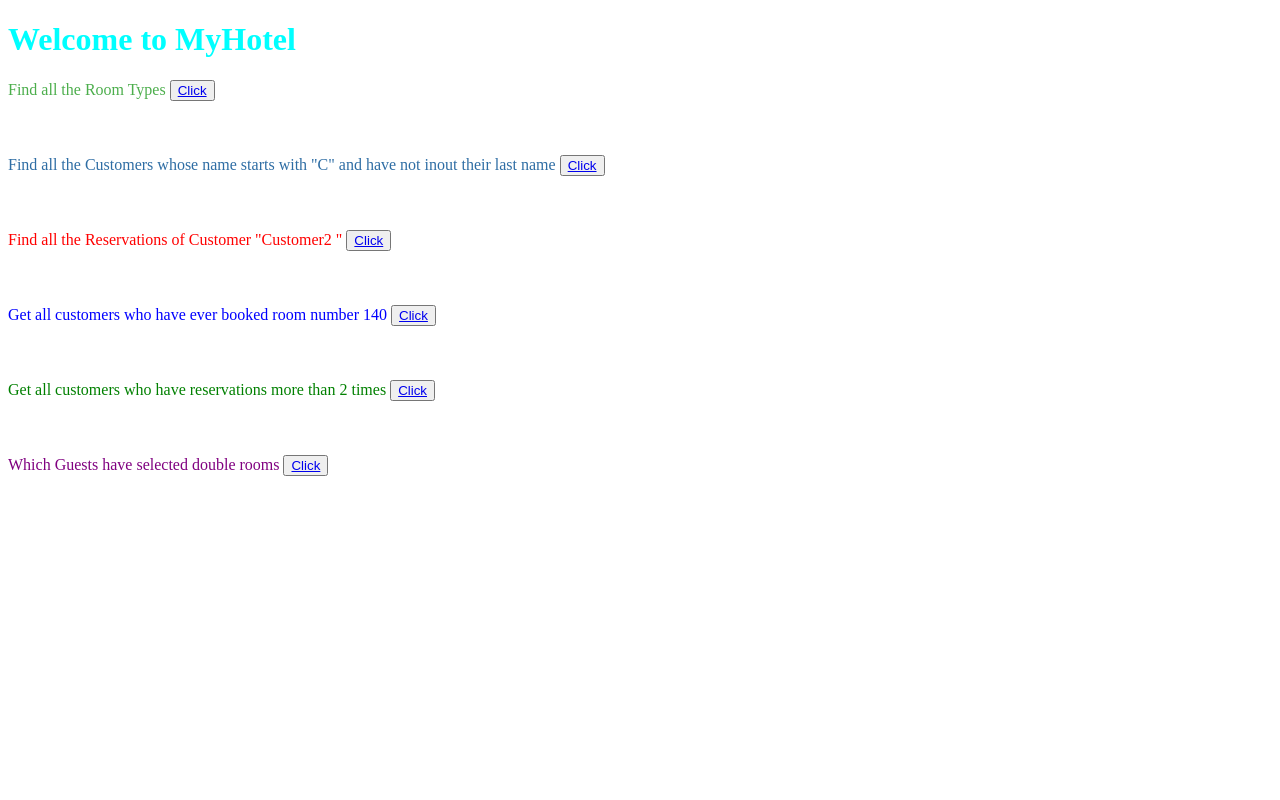
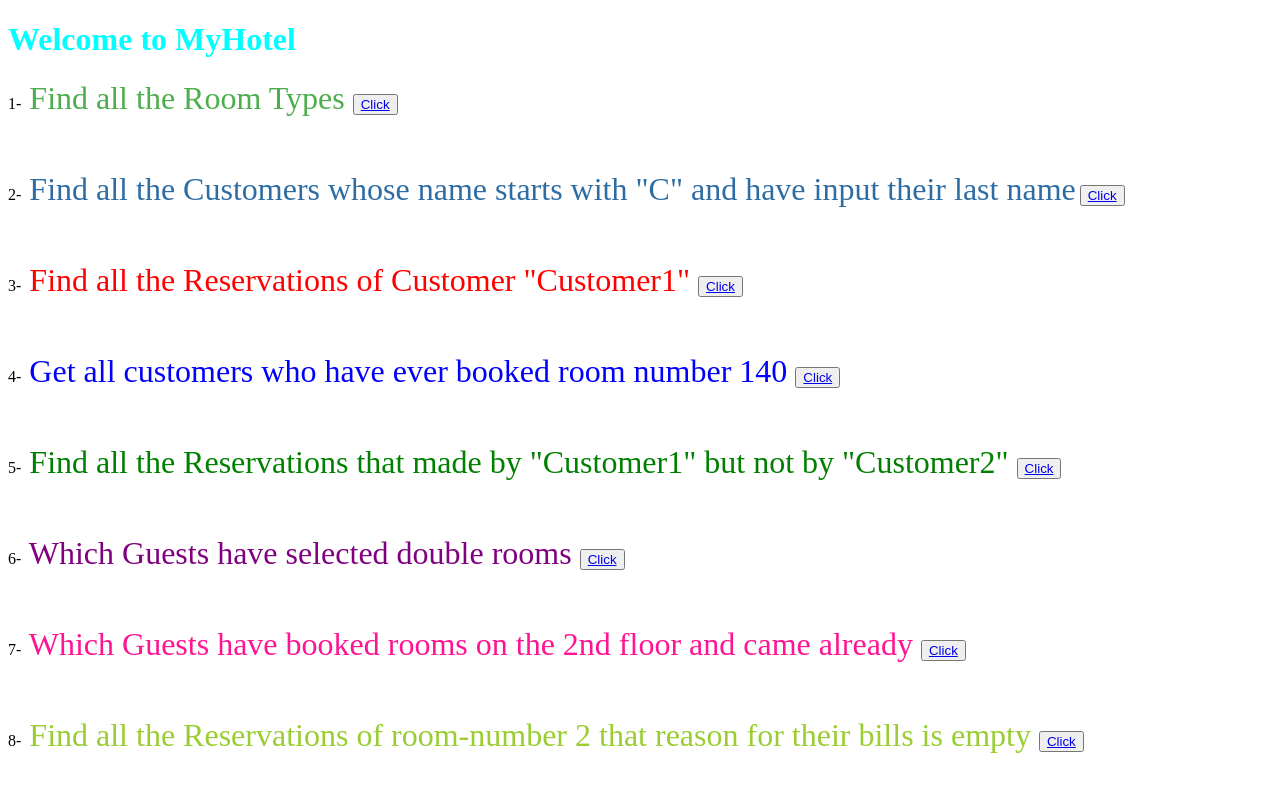
Before and after one commit to ArminCS97/Hotel_Management, a Django app: page /MyHotel/ in a window 1280 px wide. Run offline with Django 3.2, Linux system fonts and the light colour scheme.

Commit message:
some new queries

```diff
--- a/Hotel/MyHotel/templates/MyHotel/ButtonsForQueries.html
+++ b/Hotel/MyHotel/templates/MyHotel/ButtonsForQueries.html
@@ -6,10 +6,10 @@
 </head>
 <body>
 
-<h1 style="color: aqua"> Welcome to MyHotel </h1>
+<h1 style="color: aqua; font-size: xx-large"> Welcome to MyHotel </h1>
 
 
-<p style="display: inline ; color: #4cae4c"> Find all the Room Types </p>
+1-<p style="display: inline ; color: #4cae4c; font-size: xx-large"> Find all the Room Types </p>
 <button> <a href="/MyHotel/RoomTypes"> Click </a></button>
 
 <br/>
@@ -17,7 +17,7 @@
 <br/>
 <br/>
 
-<p style="display: inline ; color: #2e6da4" > Find all the Customers whose name starts with "C" and have not inout their last name</p>
+2-<p style="display: inline ; color: #2e6da4; font-size: xx-large" > Find all the Customers whose name starts with "C" and have input their last name</p>
 <button> <a href="/MyHotel/Customers"> Click </a></button>
 
 <br/>
@@ -25,7 +25,7 @@
 <br/>
 <br/>
 
-<p style="display: inline ; color: red" > Find all the Reservations of Customer "Customer2 "
+3-<p style="display: inline ; color: red; font-size: xx-large" > Find all the Reservations of Customer "Customer1"
 </p>
 <button> <a href="/MyHotel/Query1"> Click </a></button>
 
@@ -35,7 +35,7 @@
 <br/>
 <br/>
 
-<p style="display: inline ; color: blue" > Get all customers who have ever booked room number 140
+4-<p style="display: inline ; color: blue; font-size: xx-large" > Get all customers who have ever booked room number 140
 </p>
 <button> <a href="/MyHotel/Query2"> Click </a></button>
 
@@ -45,7 +45,7 @@
 <br/>
 <br/>
 
-<p style="display: inline ; color: green" > Get all customers who have reservations more than 2 times
+5-<p style="display: inline ; color: green; font-size: xx-large" > Find all the Reservations that made by "Customer1" but not by "Customer2"
 </p>
 <button> <a href="/MyHotel/Query3"> Click </a></button>
 
@@ -55,7 +55,7 @@
 <br/>
 
 
-<p style="display: inline ; color: purple" > Which Guests have selected double rooms
+6-<p style="display: inline ; color: purple ; font-size: xx-large" > Which Guests have selected double rooms
 </p>
 <button> <a href="/MyHotel/Query4"> Click </a></button>
 
@@ -64,6 +64,20 @@
 <br/>
 <br/>
 <br/>
+
+7-<p style="display: inline ; color: deeppink ; font-size: xx-large" > Which Guests have booked rooms on the 2nd floor and came already
+</p>
+<button> <a href="/MyHotel/Query5"> Click </a></button>
+
+
+<br/>
+<br/>
+<br/>
+<br/>
+
+8-<p style="display: inline ; color: yellowgreen; font-size: xx-large" > Find all the Reservations of room-number 2 that reason for their bills is empty
+</p>
+<button> <a href="/MyHotel/Query6"> Click </a></button>
 
 <!--<form action="/MyHotel/Query3" method="post">-->
 <!--     {% csrf_token %}-->
--- a/Hotel/MyHotel/urls.py
+++ b/Hotel/MyHotel/urls.py
@@ -9,4 +9,6 @@ urlpatterns = [
     path('Query2', views.q2),
     path('Query3', views.q3),
     path('Query4', views.q4),
+    path('Query5', views.q5),
+    path('Query6', views.q6),
 ]
--- a/Hotel/MyHotel/views.py
+++ b/Hotel/MyHotel/views.py
@@ -1,8 +1,8 @@
-from django.core.exceptions import ObjectDoesNotExist
+from django.db.models.functions import datetime
 from django.http import HttpResponse, HttpResponseRedirect, Http404
 from django.shortcuts import render
 from .models import RoomTypes, Customers, Reservations, Guests, RoomFeedback, Rooms
-from .forms import CustomersForm
+
 
 
 def index(request):
@@ -24,10 +24,11 @@ def customers(request):
 
 
 def q1(request):
-    customer = Customers.objects.filter(name='Customer1')
-    if not customer:
+    customer_ssn = Customers.objects.get(name="Customer1")
+    reservations = Reservations.objects.filter(customer_SSN=customer_ssn)
+    if not reservations:
         raise Http404
-    return render(request, 'MyHotel/Customers.html', {"code1": customer})
+    return render(request, 'MyHotel/QueriesResults.html', {"reserved": reservations})
 
 
 def q2(request):
@@ -37,17 +38,20 @@ def q2(request):
     return render(request, 'MyHotel/Customers.html', {"code1": roomNum})
 
 
-def q3(request):  # to do
-    try:
-        reservations = Reservations.objects.all()
-        for r in reservations:
-            ssn = r.customers_SSN
-            count = Reservations.objects.count(customers_SSN=ssn)
-            if count >= 0:
-                reservations.exclude(r)
-            return render(request, 'MyHotel/Customers.html', {"code1": reservations})
-    except ObjectDoesNotExist:
-        return HttpResponse('No One Was Found')
+def q3(request):
+    customer_ssn = Customers.objects.get(name="Customer1")
+    reservations = Reservations.objects.filter(customer_SSN=customer_ssn)
+
+    customer_ssn2 = Customers.objects.get(name="Customer2")
+    reservations2 = Reservations.objects.filter(customer_SSN=customer_ssn2)
+
+    temp = []
+    for r in reservations:
+        if r not in reservations2:
+            temp.append(r)
+    if not reservations:
+        raise Http404
+    return render(request, 'MyHotel/QueriesResults.html', {"reserved": temp})
 
 
 def q4(request):
@@ -58,3 +62,17 @@ def q4(request):
     if not guests:
         raise Http404
     return render(request, 'MyHotel/QueriesResults.html', {"code2": guests})
+
+
+def q5(request):
+    guests = Guests.objects.filter(room_number__floor='2').exclude(come_time=datetime.datetime.now())
+    if not guests:
+        raise Http404
+    return render(request, 'MyHotel/QueriesResults.html', {"code2": guests})
+
+
+def q6(request):
+    reservations = Reservations.objects.filter(room_number=2).filter(bill_id__reason=None)
+    if not reservations:
+        raise Http404('No Queries Exist for this request')
+    return render(request, 'MyHotel/QueriesResults.html', {"reserved": reservations})
```
Also changed, not shown: Hotel/MyHotel/models.py (+33 -3 lines), Hotel/MyHotel/templates/MyHotel/QueriesResults.html (+23 -0 lines), Hotel/db.sqlite3.
